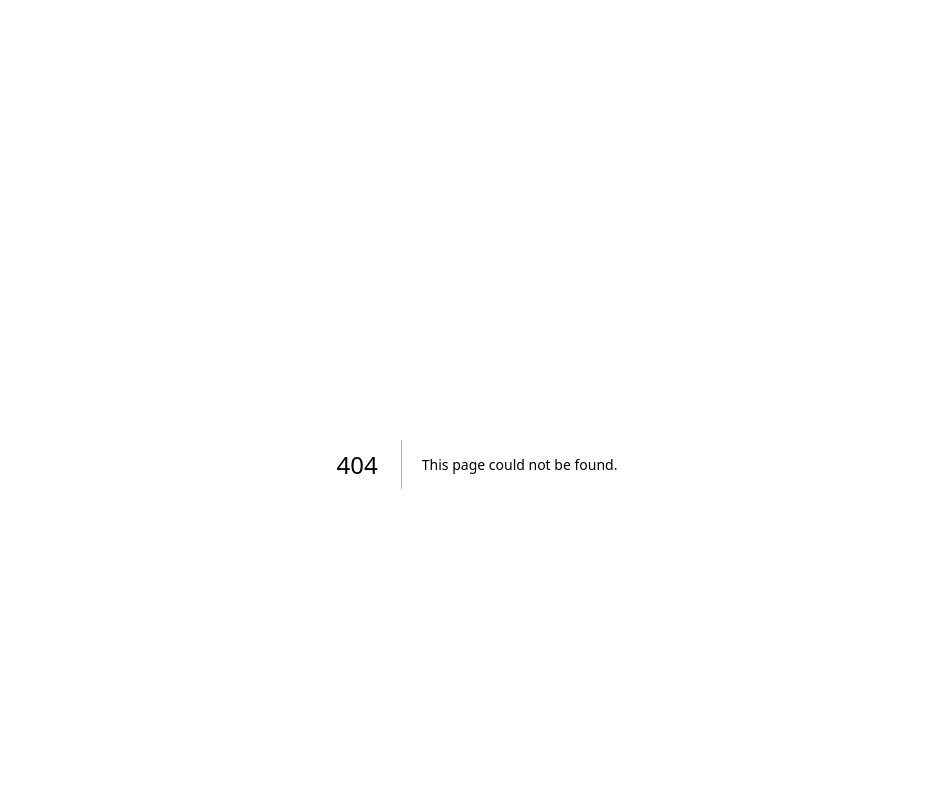
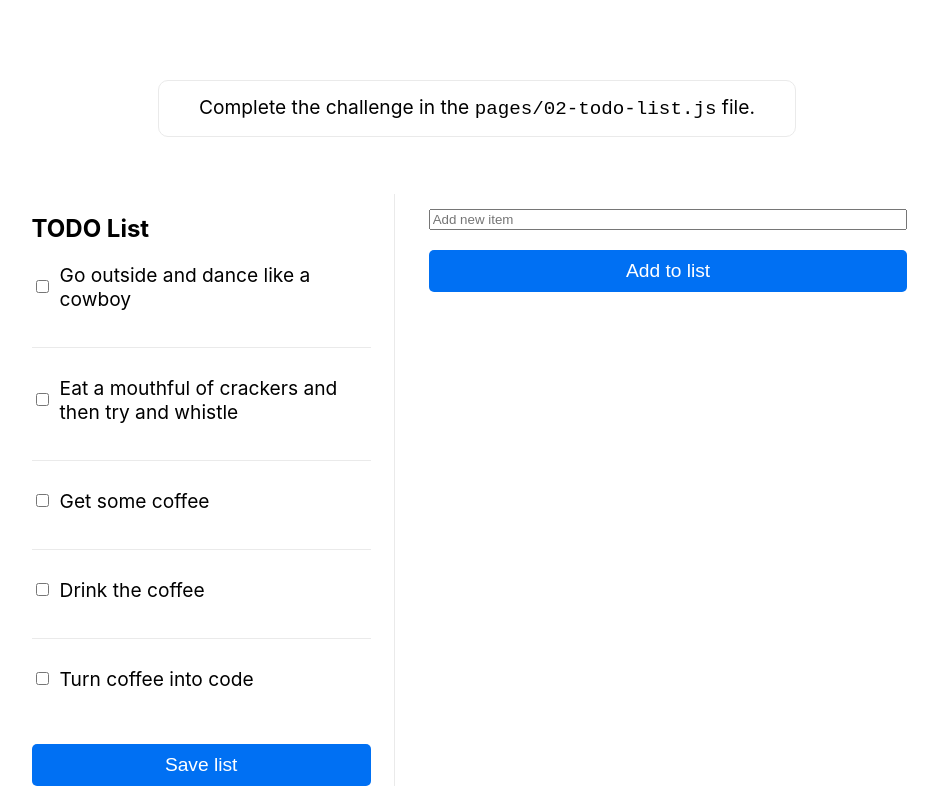
Before and after one commit to mariusnergard/sotera-react-challenges, a Next.js app: page /02-todo-list in a window 1280 px wide. Before the commit this address had no page. Shown: the top 800 px of the page, without its empty margins (163-1101 px from the left). Built offline with nearby package versions, Linux system fonts and the light colour scheme.

Commit message:
Todo-list challenge

```diff
--- /dev/null
+++ b/pages/02-todo-list.js
@@ -0,0 +1,84 @@
+import React from 'react';
+import styles from '../styles/Home.module.css'
+import todoStyles from '../styles/Todo.module.css'
+
+const checklist = [
+  {text: 'Go outside and dance like a cowboy', checked: false},
+  {text: 'Eat a mouthful of crackers and then try and whistle', checked: false},
+  {text: 'Get some coffee', checked: false},
+  {text: 'Drink the coffee', checked: false},
+  {text: 'Turn coffee into code', checked: false},
+]
+
+export const ArrayChallenges = () => {
+
+  const [todos, setTodos] = React.useState(checklist);
+
+  const handleCheck = (index) => {
+    const newTodos = [...todos];
+    newTodos[index].checked = !newTodos[index].checked;
+    setTodos(newTodos);
+  }
+
+  //  ██████╗██╗  ██╗ █████╗ ██╗     ██╗     ███████╗███╗   ██╗ ██████╗ ███████╗
+  // ██╔════╝██║  ██║██╔══██╗██║     ██║     ██╔════╝████╗  ██║██╔════╝ ██╔════╝
+  // ██║     ███████║███████║██║     ██║     █████╗  ██╔██╗ ██║██║  ███╗█████╗
+  // ██║     ██╔══██║██╔══██║██║     ██║     ██╔══╝  ██║╚██╗██║██║   ██║██╔══╝
+  // ╚██████╗██║  ██║██║  ██║███████╗███████╗███████╗██║ ╚████║╚██████╔╝███████╗
+  //  ╚═════╝╚═╝  ╚═╝╚═╝  ╚═╝╚══════╝╚══════╝╚══════╝╚═╝  ╚═══╝ ╚═════╝ ╚══════╝
+
+  // Modify the code to meet the requirements:
+  // 1. The item text should have a line-through style when belonging checkbox is checked
+  // 2. Check the checkbox it clicking on the item text
+  // 2. Holding shift and clicking on a checkbox should check all checkboxes between the last checked checkbox and the current one
+  // 3. Clicking 'Save' should remove all checked items from the list
+  // 4. Clicking 'Add' should add a new item to the list
+  // 5. Save the list to local storage so that it is persisted between page reloads
+
+
+  return (
+    <>
+      <p className={styles.challengeDescription}>
+        Complete the challenge in the <code>pages/02-todo-list.js</code> file.<br/>
+      </p>
+
+      <div className={styles.challengeWindow}>
+        <div className={styles.resultWindow}>
+          <h2>TODO List</h2>
+
+          <ul className={todoStyles.ul}>
+            {todos.map((item, index) => (
+              <>
+              <li className={todoStyles.li} key={index}>
+                <input type="checkbox" checked={item.checked} onChange={() => handleCheck(index)} />
+                <span>{item.text}</span>
+              </li>
+
+              {index < todos.length - 1 && <div className={styles.divider} />}
+              </>
+            ))}
+          </ul>
+
+          <button className={styles.actionButton} style={{width: '100%'}}>
+            Save list
+          </button>
+        </div>
+
+        <div className={styles.verticalDivider} />
+
+        <div className={styles.challenges}>
+          <input className={todoStyles.input} type="text" class="add-item" placeholder="Add new item" />
+
+          <button className={styles.actionButton} style={{width: '100%'}}>
+            Add to list
+          </button>
+
+        </div>
+      </div>
+    </>
+  )
+
+};
+
+
+export default ArrayChallenges;
--- /dev/null
+++ b/styles/Todo.module.css
@@ -0,0 +1,29 @@
+.ul {
+  list-style: none;
+  padding: 0;
+  margin: 0;
+  display: grid;
+  grid-gap: 25px;
+  margin-bottom: 45px;
+}
+
+.li {
+  display: grid;
+  align-items: center;
+  margin-bottom: 0.5rem;
+  display: grid;
+  grid-template-columns: auto 1fr;
+  align-content: center;
+  align-items: center;
+}
+
+.li span {
+  margin-left: 0.5rem;
+  font-size: 1.2rem;
+}
+
+.input {
+  margin-right: 0.5rem;
+  font-size: 22px;
+  padding: 5px;
+}
```
